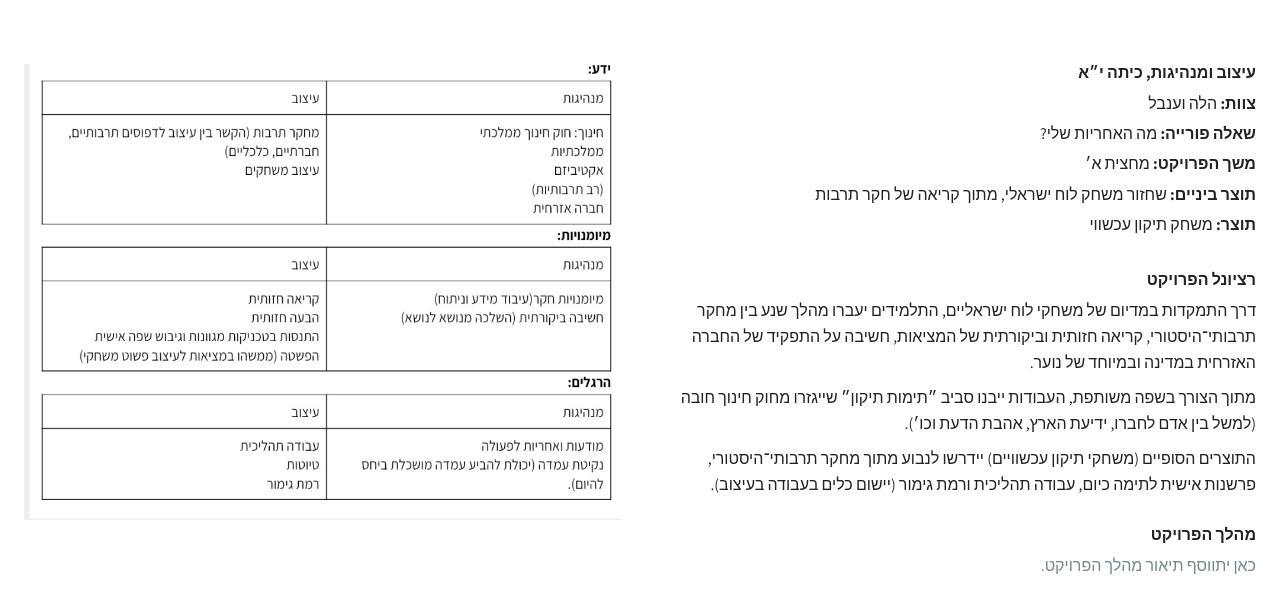
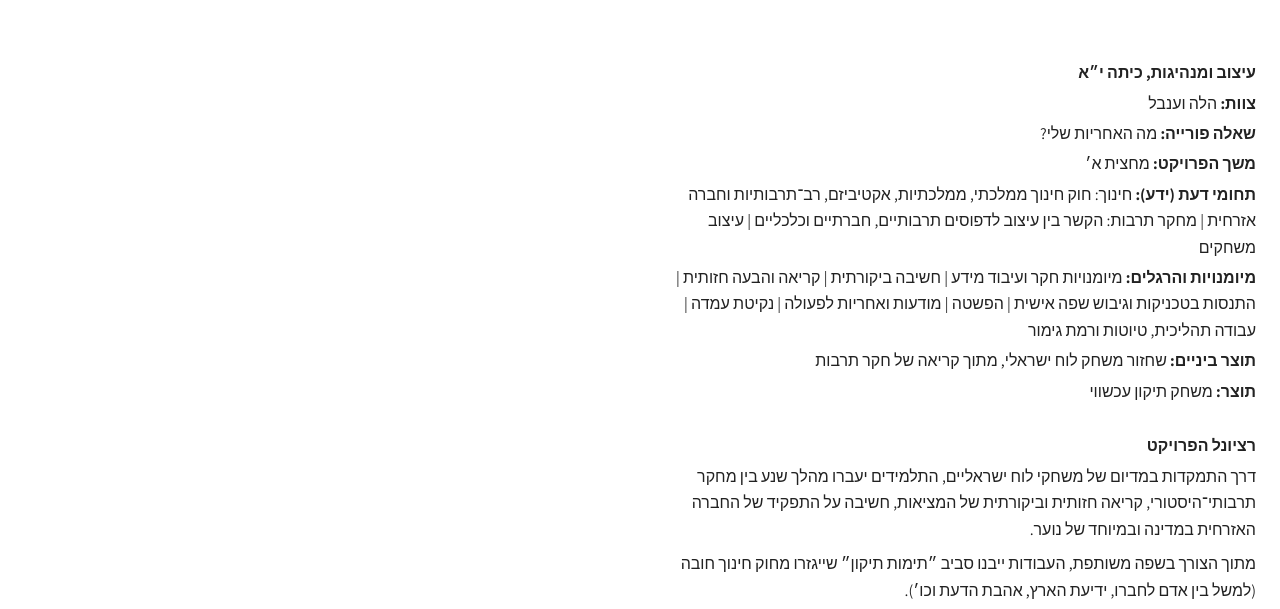
Before and after one commit to inhelzer/Eretz_Israel_Sheli, a plain HTML site: page index.html in a window 1280 px wide. Shown: the part 166-775 px from the top of the page. Drawn offline with Linux system fonts and the light colour scheme.

Commit message:
Present project skills as text

```diff
--- a/index.html
+++ b/index.html
@@ -7,7 +7,7 @@
 <body>
 
 <main>
-<section class="intro"><h1>ארץ ישראל שלי</h1><div class="intro-columns"><div class="project-summary"><div class="project-facts"><p><strong>עיצוב ומנהיגות, כיתה י״א</strong></p><p><strong>צוות:</strong> הלה וענבל</p><p><strong>שאלה פורייה:</strong> מה האחריות שלי?</p><p><strong>משך הפרויקט:</strong> מחצית א׳</p><p><strong>תוצר ביניים:</strong> שחזור משחק לוח ישראלי, מתוך קריאה של חקר תרבות</p><p><strong>תוצר:</strong> משחק תיקון עכשווי</p></div><h2>רציונל הפרויקט</h2><p>דרך התמקדות במדיום של משחקי לוח ישראליים, התלמידים יעברו מהלך שנע בין מחקר תרבותי־היסטורי, קריאה חזותית וביקורתית של המציאות, חשיבה על התפקיד של החברה האזרחית במדינה ובמיוחד של נוער.</p><p>מתוך הצורך בשפה משותפת, העבודות ייבנו סביב ״תימות תיקון״ שייגזרו מחוק חינוך חובה (למשל בין אדם לחברו, ידיעת הארץ, אהבת הדעת וכו׳).</p><p>התוצרים הסופיים (משחקי תיקון עכשוויים) יידרשו לנבוע מתוך מחקר תרבותי־היסטורי, פרשנות אישית לתימה כיום, עבודה תהליכית ורמת גימור (יישום כלים בעבודה בעיצוב).</p><h2>מהלך הפרויקט</h2><p class="placeholder-text">כאן יתווסף תיאור מהלך הפרויקט.</p></div><div class="intro-visual"><img class="knowledge-image" src="assets/knowledge-skills.png" alt="טבלה המציגה ידע, מיומנויות והרגלים בתחומי המנהיגות והעיצוב"></div></div></section>
+<section class="intro"><h1>ארץ ישראל שלי</h1><div class="intro-columns"><div class="project-summary"><div class="project-facts"><p><strong>עיצוב ומנהיגות, כיתה י״א</strong></p><p><strong>צוות:</strong> הלה וענבל</p><p><strong>שאלה פורייה:</strong> מה האחריות שלי?</p><p><strong>משך הפרויקט:</strong> מחצית א׳</p><p><strong>תחומי דעת (ידע):</strong> חינוך: חוק חינוך ממלכתי, ממלכתיות, אקטיביזם, רב־תרבותיות וחברה אזרחית | מחקר תרבות: הקשר בין עיצוב לדפוסים תרבותיים, חברתיים וכלכליים | עיצוב משחקים</p><p><strong>מיומנויות והרגלים:</strong> מיומנויות חקר ועיבוד מידע | חשיבה ביקורתית | קריאה והבעה חזותית | התנסות בטכניקות וגיבוש שפה אישית | הפשטה | מודעות ואחריות לפעולה | נקיטת עמדה | עבודה תהליכית, טיוטות ורמת גימור</p><p><strong>תוצר ביניים:</strong> שחזור משחק לוח ישראלי, מתוך קריאה של חקר תרבות</p><p><strong>תוצר:</strong> משחק תיקון עכשווי</p></div><h2>רציונל הפרויקט</h2><p>דרך התמקדות במדיום של משחקי לוח ישראליים, התלמידים יעברו מהלך שנע בין מחקר תרבותי־היסטורי, קריאה חזותית וביקורתית של המציאות, חשיבה על התפקיד של החברה האזרחית במדינה ובמיוחד של נוער.</p><p>מתוך הצורך בשפה משותפת, העבודות ייבנו סביב ״תימות תיקון״ שייגזרו מחוק חינוך חובה (למשל בין אדם לחברו, ידיעת הארץ, אהבת הדעת וכו׳).</p><p>התוצרים הסופיים (משחקי תיקון עכשוויים) יידרשו לנבוע מתוך מחקר תרבותי־היסטורי, פרשנות אישית לתימה כיום, עבודה תהליכית ורמת גימור (יישום כלים בעבודה בעיצוב).</p></div><div class="intro-visual" aria-hidden="true"></div></div></section>
 
 <section class="chapter chapter-first" id="israeli"><div class="chapter-heading"><h2>01 - הישראלי היפה</h2><p>עיצוב דמות שילדים שאפו אליה, מתוך פרשנות לגלויות שנה טובה מראשית המדינה.</p><p class="instruction">לחצו על הדמויות המסומנות כדי לגלות את תהליך העבודה.</p></div></section>
 <section class="figures" aria-label="דמויות העץ"><div class="caption"><span>להכיר מקרוב</span><span>לחצו על הדמויות המסומנות</span></div><div class="image-wrap"><img src="assets/figures-source.png" alt="קבוצת דמויות משחק מעץ על שולחן">
```
